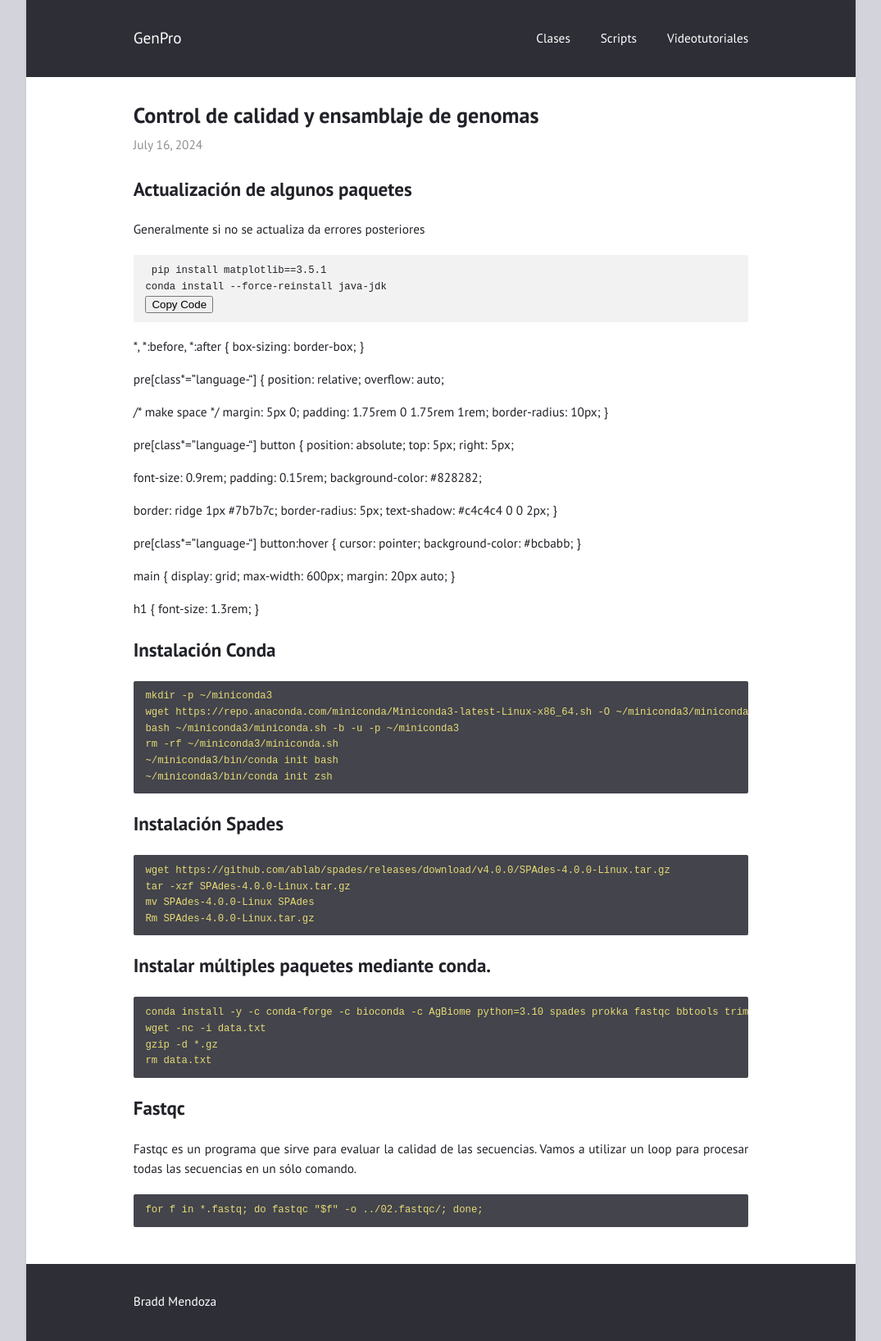
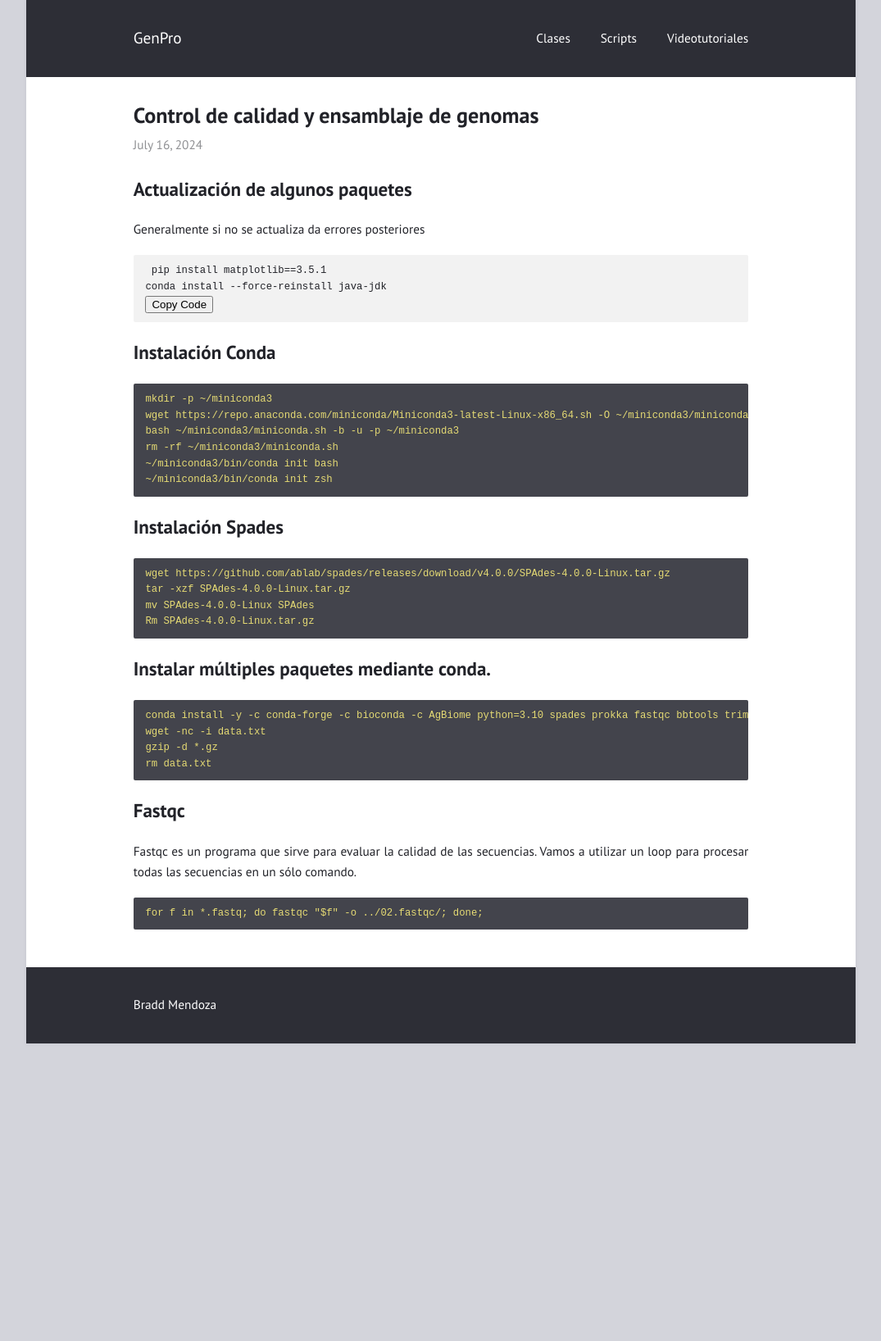
Before and after one commit to braddmg/GenPro, a Jekyll site: the page built from _posts/2024-07-16-Control-de-calidad-y-ensamblaje.md, in a window 1280 px wide. Shown: the whole page at 82% size, without its empty margins (102-1177 px from the left). Built offline with Jekyll 4.4.1, drawn with Linux system fonts in a browser that asks for light colours; after the commit the page ends 1273 px from its top, so only the background shows below that.

Commit message:
Update 2024-07-16-Control-de-calidad-y-ensamblaje.md

```diff
--- a/_posts/2024-07-16-Control-de-calidad-y-ensamblaje.md
+++ b/_posts/2024-07-16-Control-de-calidad-y-ensamblaje.md
@@ -9,51 +9,6 @@ Generalmente si no se actualiza da errores posteriores
   <pre><code class="language-css"> pip install matplotlib==3.5.1 <br>conda install --force-reinstall java-jdk
 </code></pre>
 </main>
-*,
-*:before,
-*:after {
-  box-sizing: border-box;
-}
-
-pre[class*="language-"] {
-  position: relative;
-  overflow: auto;
-
-  /* make space  */
-  margin: 5px 0;
-  padding: 1.75rem 0 1.75rem 1rem;
-  border-radius: 10px;
-}
-
-pre[class*="language-"] button {
-  position: absolute;
-  top: 5px;
-  right: 5px;
-
-  font-size: 0.9rem;
-  padding: 0.15rem;
-  background-color: #828282;
-
-  border: ridge 1px #7b7b7c;
-  border-radius: 5px;
-  text-shadow: #c4c4c4 0 0 2px;
-}
-
-pre[class*="language-"] button:hover {
-  cursor: pointer;
-  background-color: #bcbabb;
-}
-
-main {
-  display: grid;
-  max-width: 600px;
-  margin: 20px auto;
-}
-
-h1 {
-  font-size: 1.3rem;
-}
-
 <script>
   const copyButtonLabel = "Copy Code";
 
```
